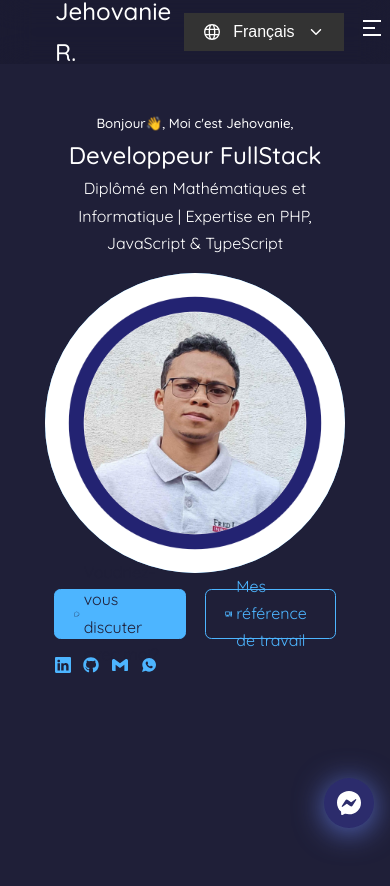
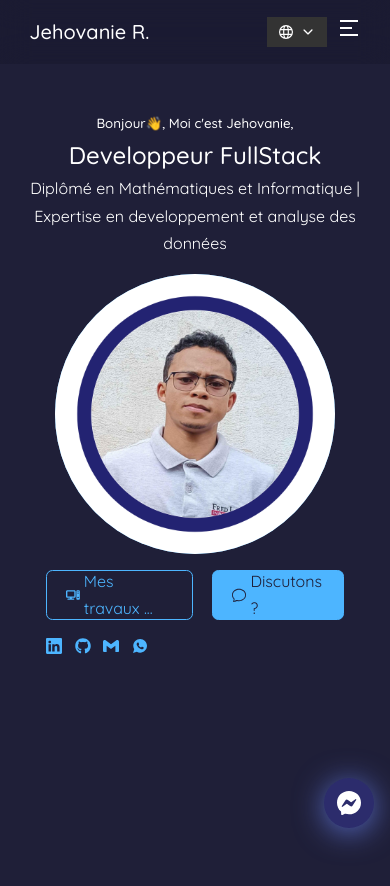
Before and after one commit to Jehovanie/jheoPortfolio-2024, a React (Vite) app: page / in a window 390 px wide. Shown: the top 886 px of the page. Built offline with nearby package versions, Linux system fonts and the light colour scheme.

Commit message:
feat: improve responsiveness and layout adjustments across components

```diff
--- a/src/components/about/about.css
+++ b/src/components/about/about.css
@@ -46,18 +46,30 @@
 
 .about__cards {
 	display: flex;
-	gap: 1.5rem;
+	/* Gap resserré par défaut : à 360px les 3 cartes tenaient sinon sur 384px
+	   pour un conteneur de 324px. */
+	gap: 0.6rem;
 	justify-content: center;
 	align-items: center;
+	/* Sans ça, ce flex imbriqué impose sa largeur max à son parent flex. */
+	min-width: 0;
+	/* Occupe toute la place offerte au lieu de se réduire à son contenu. */
+	width: 100%;
 }
 
 .about__card {
 	background: var(--color-bg-variant);
 	border: 1px solid transparent;
 	border-radius: 1rem;
-	padding: 1rem;
+	/* Rembourrage latéral réduit : à 3 cartes sur une ligne étroite, 1rem de
+	   chaque côté ne laissait pas la place au mot « Experience ». */
+	padding: 1rem 0.6rem;
 	text-align: center;
-	width:7rem;
+	/* `width: 7rem` figeait la largeur minimale du groupe et provoquait un
+	   débordement horizontal sous 390px : les cartes se partagent la place. */
+	flex: 1 1 0;
+	max-width: 9rem;
+	min-width: 0;
 }
 
 .about__card:hover {
@@ -92,6 +104,10 @@
 	/* Styles pour écran ≥ 600px */
 	.about__container {
 		padding-top: 25px;
+	}
+
+	.about__cards {
+		gap: 1.5rem;
 	}
 
 	.about__me-image {
--- a/src/components/navbar/navbar.css
+++ b/src/components/navbar/navbar.css
@@ -175,3 +175,37 @@
 .title_navbar_link:hover .title_navbar {
 	color: var(--color-primary);
 }
+
+/* ── Petits mobiles ──
+   Titre + sélecteur de langue + burger dépassaient du conteneur sous 390px.
+   Sélecteurs volontairement plus spécifiques : `index.css` est importé après
+   les CSS de composants et l'emporterait à spécificité égale. */
+@media screen and (max-width: 600px) {
+	.content_fix_nav .fix_nav {
+		/* Le `.container` fournit déjà la marge latérale (90%). */
+		padding: 0.5rem 0;
+		gap: 0.5rem;
+	}
+
+	.content_fix_nav .title_navbar {
+		font-size: 1.25rem;
+	}
+
+	.content_drop_lang_and_menu {
+		gap: 0.6rem;
+	}
+
+	.content_drop_lang_and_menu .dropbtn {
+		padding: 8px 12px;
+		gap: 8px;
+		font-size: 14px;
+	}
+}
+
+/* Sous 400px, l'intitulé de langue saute : l'icône globe et le menu déroulant
+   suffisent à identifier le sélecteur. */
+@media screen and (max-width: 400px) {
+	.content_drop_lang_and_menu .dropbtn .language {
+		display: none;
+	}
+}
--- a/src/components/presentation/macro/cta/CTA.jsx
+++ b/src/components/presentation/macro/cta/CTA.jsx
@@ -8,13 +8,13 @@ const CTA = () => {
 
 	return (
 		<div className="cta">
+			<a href="#project" className="btn cta_action">
+				<FaComputer />
+				{t('presentation.watch-my-work')}
+			</a>
 			<a href="#contact" className="btn btn-primary cta_action">
 				<BsChat />
 				{t('presentation.contacter-moi')}
-			</a>
-			<a href="#project" className="btn cta_action">
-				<FaComputer />
-				{t('presentation.watch-my-work')}
 			</a>
 		</div>
 	);
--- a/src/components/presentation/presentation.css
+++ b/src/components/presentation/presentation.css
@@ -48,8 +48,9 @@ header {
 	background-color: var(--color-primary);
 	/* border-radius: 20% 20% 0 0; */
 	border-radius: 50%;
-	width: 300px;
-	height: 300px;
+	/* 300px fixes débordaient (et se faisaient rogner) sous ~340px de large. */
+	width: min(300px, 72vw);
+	height: min(300px, 72vw);
 	display: block;
 	margin: auto;
 }
@@ -87,6 +88,9 @@ header {
 	display: flex;
 	gap: 1.2rem;
 	justify-content: left;
+	/* Les deux boutons ne tiennent pas côte à côte dans la colonne de gauche
+	   en tablette : ils passent à la ligne au lieu de déborder sous le portrait. */
+	/* flex-wrap: wrap; */
 }
 
 /* =============== HEADERS SOCIALS ============= */
@@ -128,6 +132,8 @@ header {
 	/* Styles pour écran ≥ 600px */
 	.header__container {
 		display: flex;
+		align-items: center;
+		gap: 2rem;
 		padding: 25px 0;
 		padding-top: 8rem;
 	}
@@ -138,8 +144,9 @@ header {
 
 	.dev {
 		border-radius: 50%;
-		width: 250px;
-		height: 250px;
+		/* Le portrait suit la largeur de l'écran au lieu d'une taille figée. */
+		width: clamp(190px, 24vw, 300px);
+		height: clamp(190px, 24vw, 300px);
 	}
 
 	.content_cta_left_side {
@@ -151,7 +158,10 @@ header {
 		justify-content: start;
 		align-items: start;
 		text-align: start;
-		width: calc(100% - 150px);
+		/* Occupe la place restante : plus de largeur calculée qui, additionnée
+		   aux 250px du portrait, dépassait les 100% du conteneur. */
+		flex: 1 1 auto;
+		min-width: 0;
 	}
 
 	.header__socials {
@@ -160,7 +170,8 @@ header {
 
 	.right__side {
 		margin-top: 0;
-		width: 250px;
+		/* Se dimensionne sur le portrait qu'il contient. */
+		flex: 0 0 auto;
 	}
 }
 
@@ -177,37 +188,7 @@ header {
 /* Ordinateur portable (≥ 992px) */
 @media (min-width: 992px) {
 	/* Styles pour écran ≥ 992px */
-	.left__side {
-		width: calc(100% - 200px);
-	}
-
 	.header__container {
 		padding-top: 10rem;
 	}
 }
-
-/* Écran desktop standard (≥ 1200px) */
-@media (min-width: 1200px) {
-	.left__side {
-		width: calc(100% - 250px);
-	}
-}
-
-/* Écran très large (≥ 1400px) */
-@media (min-width: 1400px) {
-	.left__side {
-		width: calc(100% - 150px);
-	}
-}
-
-@media (min-width: 1600px) {
-	.left__side {
-		width: calc(100% - 350px);
-	}
-}
-
-@media (min-width: 1800px) {
-	.left__side {
-		width: calc(100% - 300px);
-	}
-}
--- a/src/index.css
+++ b/src/index.css
@@ -25,9 +25,9 @@
 	--transition: all 400ms ease;
 	--container-width-xl: 75%;
 	--container-width-lg: 78%;
-	--container-width-md: 80%;
-	--container-width-sm: 85%;
-	--container-width-xs: 90%;
+	--container-width-md: 85%;
+	--container-width-sm: 95%;
+	--container-width-xs: 95%;
 }
 
 body {
--- a/src/locales/en.json
+++ b/src/locales/en.json
@@ -11,12 +11,12 @@
 		"presentation": {
 			"greeting": "Hello👋, I'm Jehovanie,",
 			"title": "FullStack Developer",
-			"subtitle": "Graduate in Mathematics and Computer Science | Expertise in PHP, JavaScript & TypeScript",
+			"subtitle": "Graduate in Mathematics and Computer Science | Expertise in development and data analysis",
 			"scrollDown": "scroll down",
 			"downloadCV": "Download CV",
 			"contact": "Let's Talk",
-			"contacter-moi": "Would you like to talk to me?",
-			"watch-my-work": "All my reference work"
+			"contacter-moi": "Talk to me?",
+			"watch-my-work": "See my work"
 		},
 		"about": {
 			"subtitle": "Get to know...",
--- a/src/locales/fr.json
+++ b/src/locales/fr.json
@@ -11,12 +11,12 @@
 		"presentation": {
 			"greeting": "Bonjour👋, Moi c'est Jehovanie,",
 			"title": "Developpeur FullStack",
-			"subtitle": "Diplômé en Mathématiques et Informatique | Expertise en PHP, JavaScript & TypeScript",
+			"subtitle": "Diplômé en Mathématiques et Informatique | Expertise en developpement et analyse des données",
 			"scrollDown": "scrool down",
 			"downloadCV": "Télécharger CV",
 			"contact": "Let's Talk",
-			"contacter-moi": "Voudriez-vous discuter avec moi?",
-			"watch-my-work": "Mes référence de travail"
+			"contacter-moi": "Discutons ?",
+			"watch-my-work": "Mes travaux ..."
 		},
 		"about": {
 			"subtitle": "Apprendre à connaître...",
```
